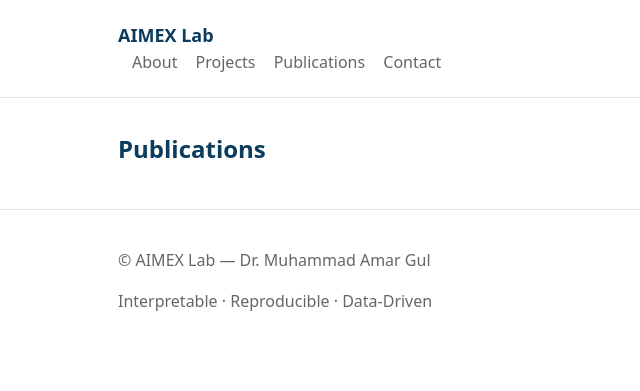
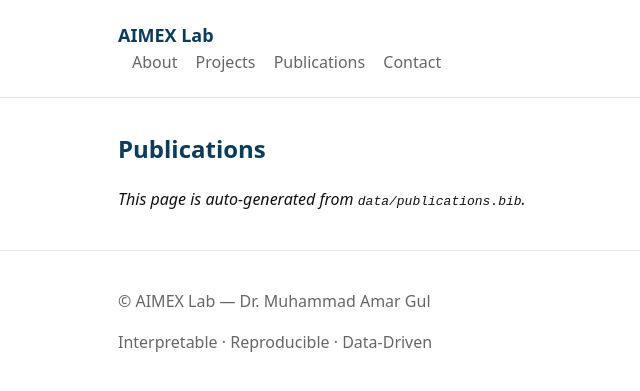
Before and after one commit to Dr-Amar/Dr-Gul.github.io, a Jekyll site: the page built from _pages/publications.md, in a window 1280 px wide. Shown: the top 391 px of the page, without its empty margins (32-672 px from the left). Built offline with Jekyll 4.4.1, drawn with Linux system fonts in a browser that asks for light colours.

Commit message:
Update publications.md

```diff
--- a/_pages/publications.md
+++ b/_pages/publications.md
@@ -4,6 +4,5 @@ permalink: /publications/
 ---
 
 <!-- AUTO-GENERATED:PUBLICATIONS:START -->
-
-
+_This page is auto-generated from `data/publications.bib`._
 <!-- AUTO-GENERATED:PUBLICATIONS:END -->
```
